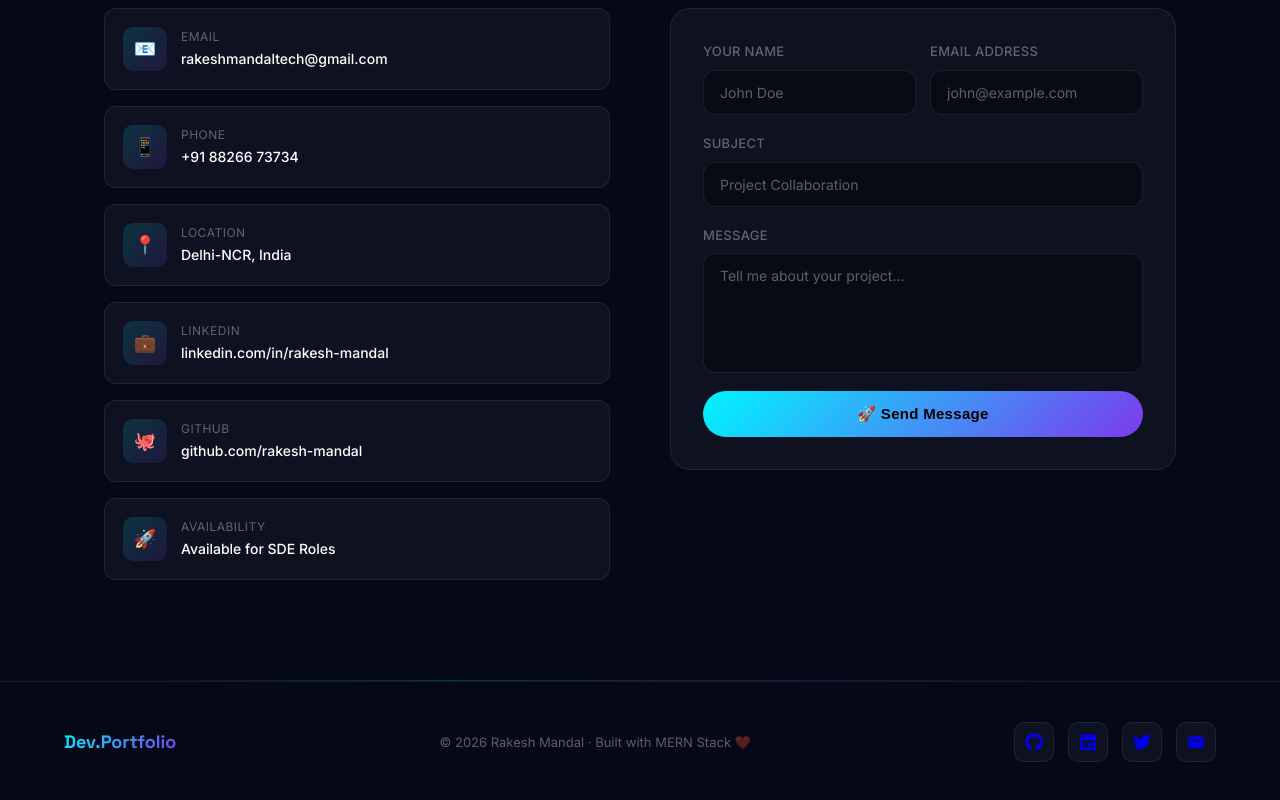
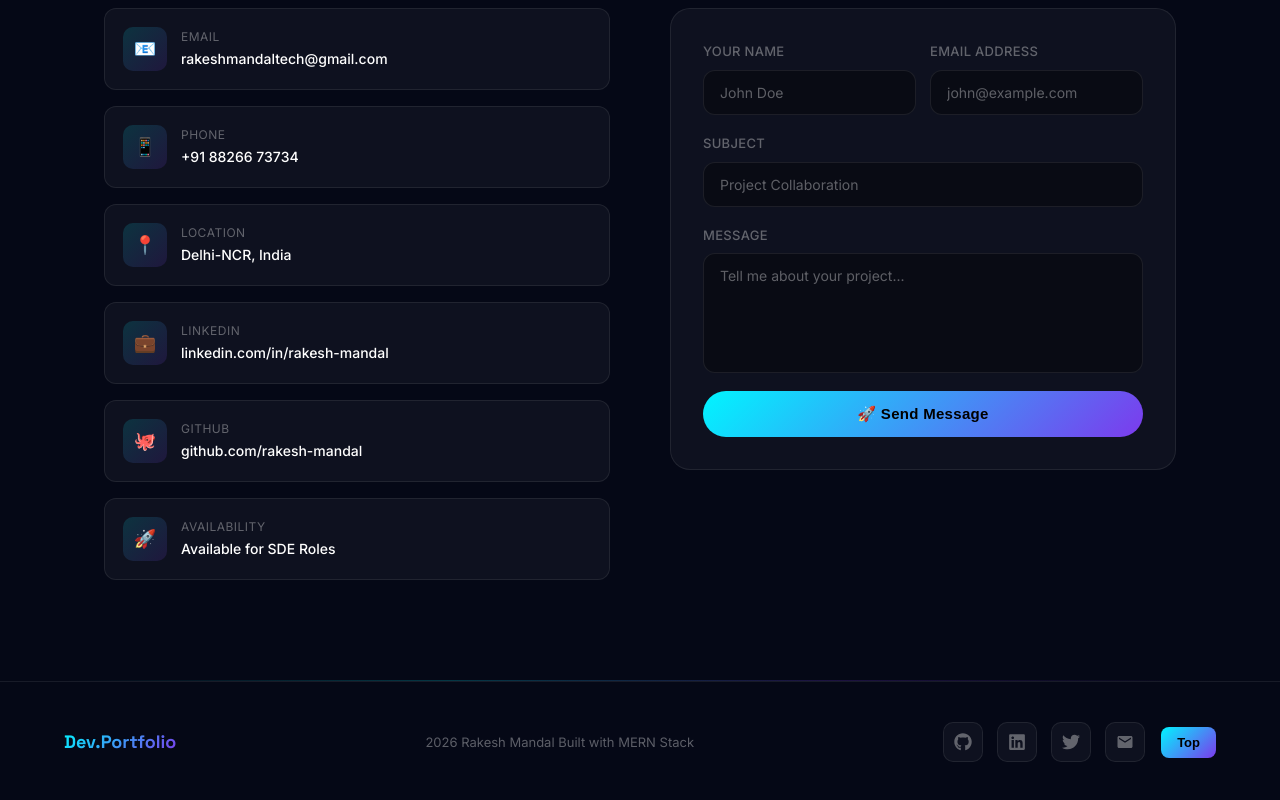
Before and after one commit to rakeshkumar-mandal/rakesh-mandal-portfolio, a React (Vite) app in the folder client/: page / in a window 1280 px wide. Shown: the part 8928-9728 px from the top of the page. Built offline with nearby package versions, Linux system fonts and the light colour scheme; no server answers.

Commit message:
Updated footer

```diff
--- a/client/src/components/Footer.jsx
+++ b/client/src/components/Footer.jsx
@@ -1,22 +1,49 @@
+import { useEffect, useRef } from 'react'
 import { FaGithub, FaLinkedin, FaTwitter } from 'react-icons/fa'
 import { MdEmail } from 'react-icons/md'
 
 export default function Footer() {
+  const footerRef = useRef(null)
+
+  useEffect(() => {
+    const observer = new IntersectionObserver(
+      ([entry]) => {
+        if (entry.isIntersecting) {
+          footerRef.current.classList.add('footer-visible')
+        }
+      },
+      { threshold: 0.1 }
+    )
+    observer.observe(footerRef.current)
+    return () => observer.disconnect()
+  }, [])
+
+  const scrollToTop = () => {
+    window.scrollTo({ top: 0, behavior: 'smooth' })
+  }
+
+  const socials = [
+    { href: 'https://github.com/rakeshkumar-mandal', icon: <FaGithub />, label: 'GitHub' },
+    { href: 'https://www.linkedin.com/in/rakesh-kumar-mandal/', icon: <FaLinkedin />, label: 'LinkedIn' },
+    { href: 'https://twitter.com', icon: <FaTwitter />, label: 'Twitter' },
+    { href: 'mailto:rakeshmandaltech@gmail.com', icon: <MdEmail />, label: 'Email' },
+  ]
+
   return (
-    <footer>
+    <footer ref={footerRef} className="footer-hidden">
       <div className="footer-logo">Dev.Portfolio</div>
-      <div className="footer-copy">© 2026 Rakesh Mandal · Built with MERN Stack ❤️</div>
-      <div className="footer-socials">
-        {[
-          { href: 'https://github.com/rakeshkumar-mandal',            icon: <FaGithub />,   label: 'GitHub'   },
-          { href: 'https://www.linkedin.com/in/rakesh-kumar-mandal/', icon: <FaLinkedin />, label: 'LinkedIn' },
-          { href: 'https://twitter.com',                              icon: <FaTwitter />,  label: 'Twitter'  },
-          { href: 'mailto:rakeshmandaltech@gmail.com',                icon: <MdEmail />,    label: 'Email'    },
-        ].map(s => (
-          <a key={s.label} href={s.href} className="social-link" target="_blank" rel="noreferrer" title={s.label}>
-            {s.icon}
-          </a>
-        ))}
+      <div className="footer-copy">2026 Rakesh Mandal Built with MERN Stack</div>
+      <div className="footer-right">
+        <div className="footer-socials">
+          {socials.map(s => (
+            <a key={s.label} href={s.href} className="social-link" target="_blank" rel="noreferrer noopener" aria-label={s.label}>
+              {s.icon}
+            </a>
+          ))}
+        </div>
+        <button onClick={scrollToTop} className="back-to-top">
+          Top
+        </button>
       </div>
     </footer>
   )
--- a/client/src/index.css
+++ b/client/src/index.css
@@ -248,15 +248,138 @@ textarea.form-input{height:120px;resize:none}
 .resume-line.heading{height:16px;width:35%;background:rgba(0,245,255,0.2);margin-bottom:14px}
 
 /* Footer */
-footer{border-top:1px solid var(--border);padding:40px 5%;display:flex;align-items:center;justify-content:space-between;flex-wrap:wrap;gap:20px}
-.footer-logo{font-family:'Space Grotesk',sans-serif;font-size:18px;font-weight:700;background:linear-gradient(135deg,var(--cyan),var(--violet));-webkit-background-clip:text;-webkit-text-fill-color:transparent}
-.footer-copy{font-size:13px;color:var(--muted2)}
-.footer-socials{display:flex;gap:14px}
-.social-link{width:40px;height:40px;border-radius:10px;background:var(--glass);border:1px solid var(--border);display:flex;align-items:center;justify-content:center;font-size:16px;text-decoration:none;transition:all 0.2s}
-.social-link:hover{border-color:var(--border2);background:rgba(0,245,255,0.08);transform:translateY(-3px)}
+footer {
+  border-top: 1px solid var(--border);
+  padding: 40px 5%;
+  display: flex;
+  align-items: center;
+  justify-content: space-between;
+  flex-wrap: wrap;
+  gap: 20px;
+}
+
+/* ✅ Scroll-in animation */
+.footer-hidden {
+  opacity: 0;
+  transform: translateY(30px);
+  transition: opacity 0.6s ease, transform 0.6s ease;
+}
+.footer-visible {
+  opacity: 1;
+  transform: translateY(0);
+}
+
+.footer-logo {
+  font-family: 'Space Grotesk', sans-serif;
+  font-size: 18px;
+  font-weight: 700;
+  background: linear-gradient(135deg, var(--cyan), var(--violet));
+  -webkit-background-clip: text;
+  -webkit-text-fill-color: transparent;
+}
+
+.footer-copy {
+  font-size: 13px;
+  color: var(--muted2);
+}
+
+/* ✅ Right side wrapper */
+.footer-right {
+  display: flex;
+  align-items: center;
+  gap: 16px;
+}
+
+.footer-socials {
+  display: flex;
+  gap: 14px;
+}
+
+.social-link {
+  width: 40px;
+  height: 40px;
+  border-radius: 10px;
+  background: var(--glass);
+  border: 1px solid var(--border);
+  display: flex;
+  align-items: center;
+  justify-content: center;
+  font-size: 16px;
+  text-decoration: none;
+  transition: all 0.2s;
+  color: var(--muted2);
+}
+
+/* ✅ Staggered hover delay */
+.footer-socials .social-link:nth-child(1) { transition-delay: 0ms;   }
+.footer-socials .social-link:nth-child(2) { transition-delay: 50ms;  }
+.footer-socials .social-link:nth-child(3) { transition-delay: 100ms; }
+.footer-socials .social-link:nth-child(4) { transition-delay: 150ms; }
+
+.social-link:hover {
+  border-color: var(--border2);
+  background: rgba(0, 245, 255, 0.08);
+  transform: translateY(-3px);
+  box-shadow: 0 0 12px rgba(0, 245, 255, 0.3); /* ✅ glow */
+}
+
+/* ✅ Keyboard accessibility */
+.social-link:focus-visible {
+  outline: 2px solid var(--cyan);
+  outline-offset: 3px;
+}
+
 .social-link svg {
   width: 18px;
   height: 18px;
+  color: currentColor;
+  fill: currentColor;
+}
+
+/* ✅ Back to Top button */
+.back-to-top {
+  background: linear-gradient(135deg, var(--cyan), var(--violet));
+  border: none;
+  border-radius: 8px;
+  color: #000;
+  padding: 8px 16px;
+  font-size: 13px;
+  font-weight: 600;
+  cursor: pointer;
+  transition: transform 0.2s, opacity 0.2s;
+  white-space: nowrap;
+}
+.back-to-top:hover {
+  transform: translateY(-2px);
+  opacity: 0.85;
+}
+
+/* ✅ Mobile responsive */
+@media (max-width: 600px) {
+  footer {
+    flex-direction: column;
+    align-items: center;
+    text-align: center;
+  }
+  .footer-copy {
+    order: 3;
+  }
+  .footer-right {
+    order: 2;
+    flex-direction: column;
+    align-items: center;
+    gap: 12px;
+  }
+}
+
+/* ✅ Reduced motion support */
+@media (prefers-reduced-motion: reduce) {
+  .footer-hidden,
+  .social-link,
+  .back-to-top {
+    transition: none;
+    animation: none;
+  }
 }
 
 /* Reveal animation */
```
